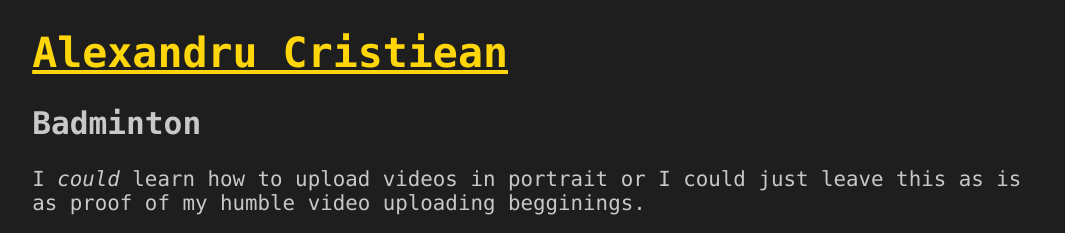
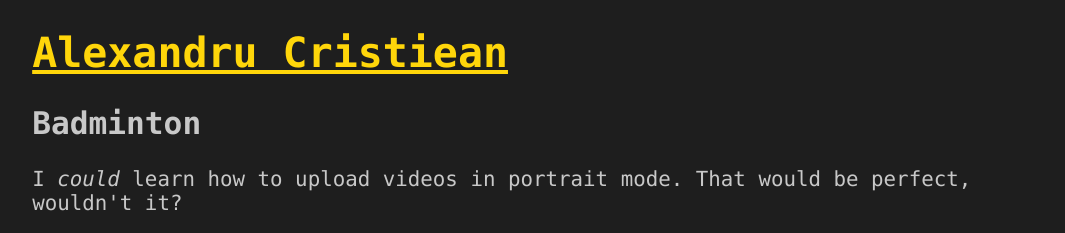
Before and after one commit to cristiean/alexandru.cristiean.com, a plain HTML site: page active.html in a window 1280 px wide. Shown: the top 233 px of the page, without its empty margins (107-1172 px from the left). Drawn offline with Linux system fonts and the light colour scheme; grey boxes are pictures that could not be loaded.

Commit message:
update text

```diff
--- a/active.html
+++ b/active.html
@@ -6,13 +6,13 @@
     <link rel="stylesheet" type="text/css" href="styling.css"/>
     <link rel="shortcut icon" type="image/x-icon" href="favicon.ico"/>
 
-    <title>Run - Alexandru Cristiean</title>
+    <title>Active - Alexandru Cristiean</title>
     <h1><a href=index.html>Alexandru Cristiean</a></h1>
 </head>
 
 <body>
     <h2>Badminton</h2>
-    <p>I <em>could</em> learn how to upload videos in portrait or I could just leave this as is as proof of my humble video uploading begginings.</p>
+    <p>I <em>could</em> learn how to upload videos in portrait mode. That would be perfect, wouldn't it?</p>
     <div class="video-container"><iframe class="youtube-video" src="https://www.youtube.com/embed/zgVrHyt86yI?playsinline=1" allow="accelerometer; fullscreen; autoplay; encrypted-media; gyroscope; picture-in-picture;"></iframe></div>
     <p></p>
     <div class="video-container"><iframe class="youtube-video" src="https://www.youtube.com/embed/p0wfWrj-HEg?playsinline=1" allow="accelerometer; fullscreen; autoplay; encrypted-media; gyroscope; picture-in-picture;"></iframe></div>
```
